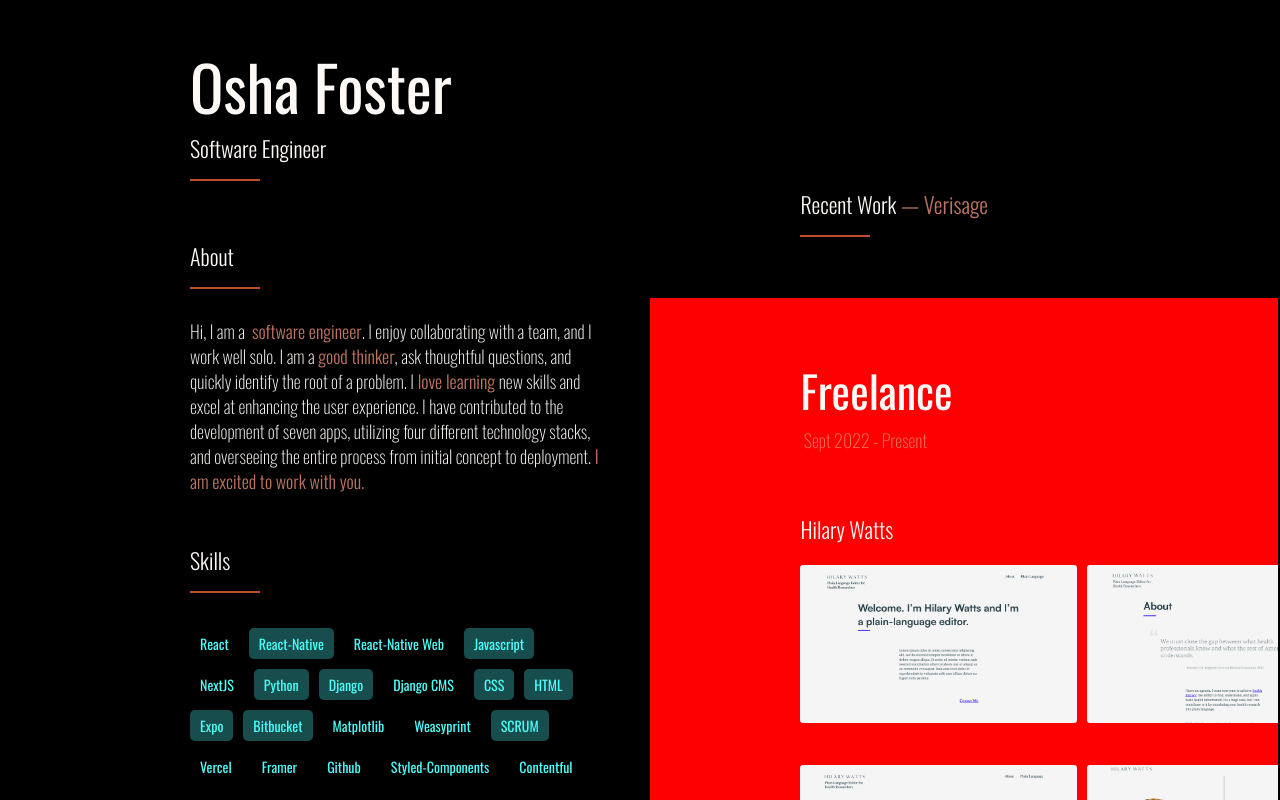
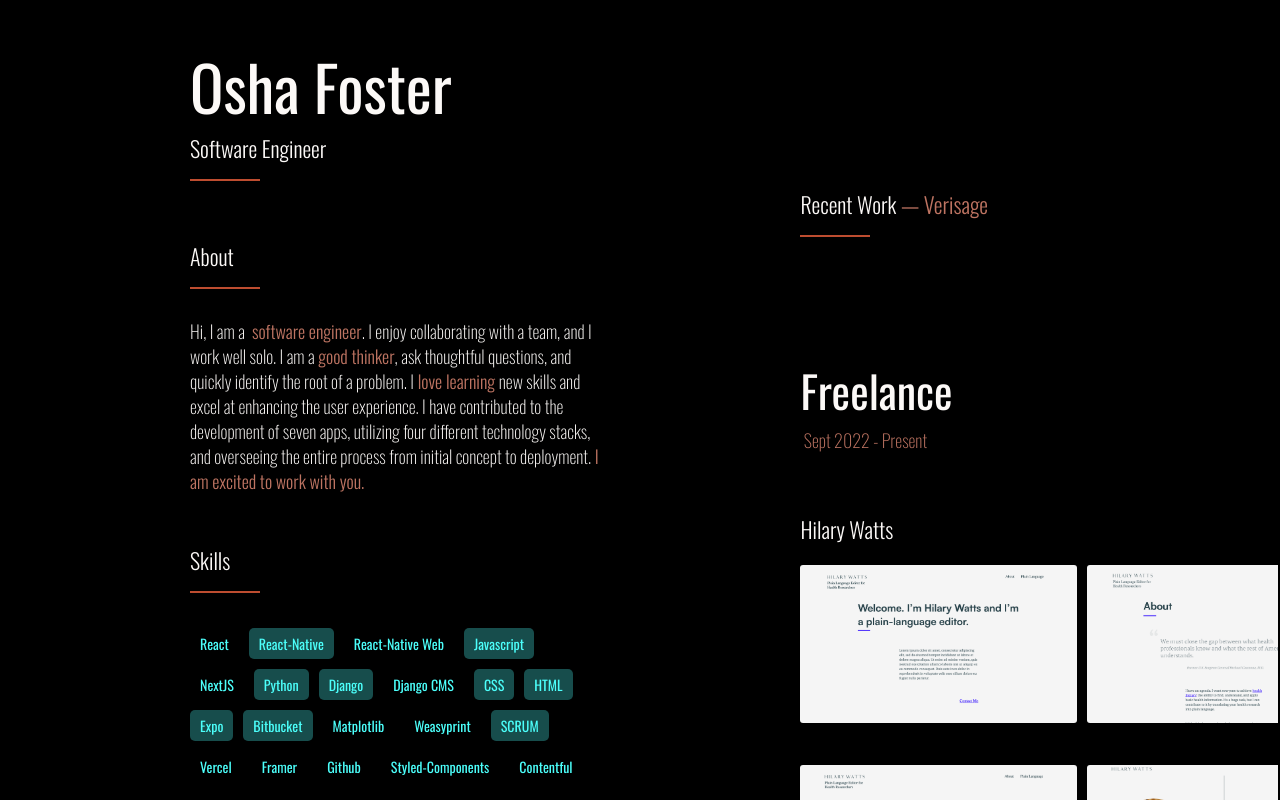
Before and after one commit to OshaFoster/portfolio-23, a Next.js app: page / in a window 1280 px wide. Built offline with nearby package versions, Linux system fonts and the light colour scheme.

Commit message:
small fix

```diff
--- a/pages/index.js
+++ b/pages/index.js
@@ -77,7 +77,7 @@ const RightWrap = styled.div`
   width: 65%;
   margin: auto;
   overflow: scroll;
-  background-color: red;
+  /* background-color: red; */
   box-sizing: border-box;
   padding-bottom: 100px;
   ${media.medium`
```
